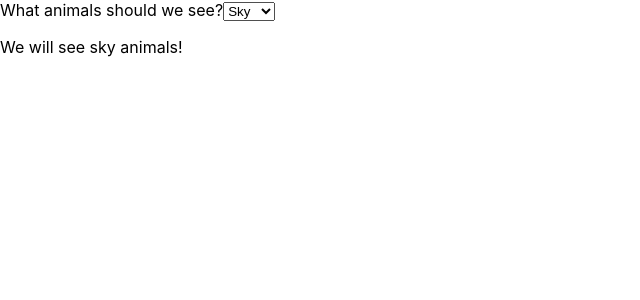
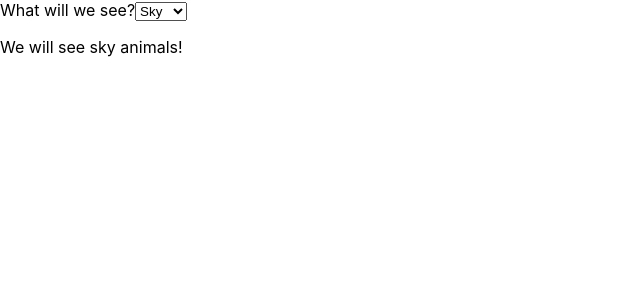
Before and after one commit to AndyAYu/2_yaya, a React (Create React App) app in the folder 2_yaya/: page / in a window 1280 px wide. Shown: the top 300 px of the page, without its empty margins (0-640 px from the left). Built offline with nearby package versions, Linux system fonts and the light colour scheme.

Commit message:
working dropdown/select menu

```diff
--- a/2_yaya/src/App.js
+++ b/2_yaya/src/App.js
@@ -15,18 +15,29 @@ const App = () => {
 
   return (
     <div>
-      <label>
-        What animals should we see?
-        <select value={value} onChange={handleChange}>
-          {options.map((option) => (
-            <option value={option.value}>{option.label}</option>
-          ))}
-        </select>
-      </label>
+      <Dropdown
+        label="What will we see?"
+        options={options}
+        value={value}
+        onChange={handleChange}
+      />
 
       <p>We will see {value} animals!</p>
     </div>
   );
-}
+};
+
+const Dropdown = ({ label, value, options, onChange}) => {
+  return (
+  <label>
+        {label}
+        <select value={value} onChange={onChange}>
+          {options.map((option) => (
+            <option value={option.value}>{option.label}</option>
+            ))}
+        </select>
+      </label>
+  );
+};
 
 export default App;
```
